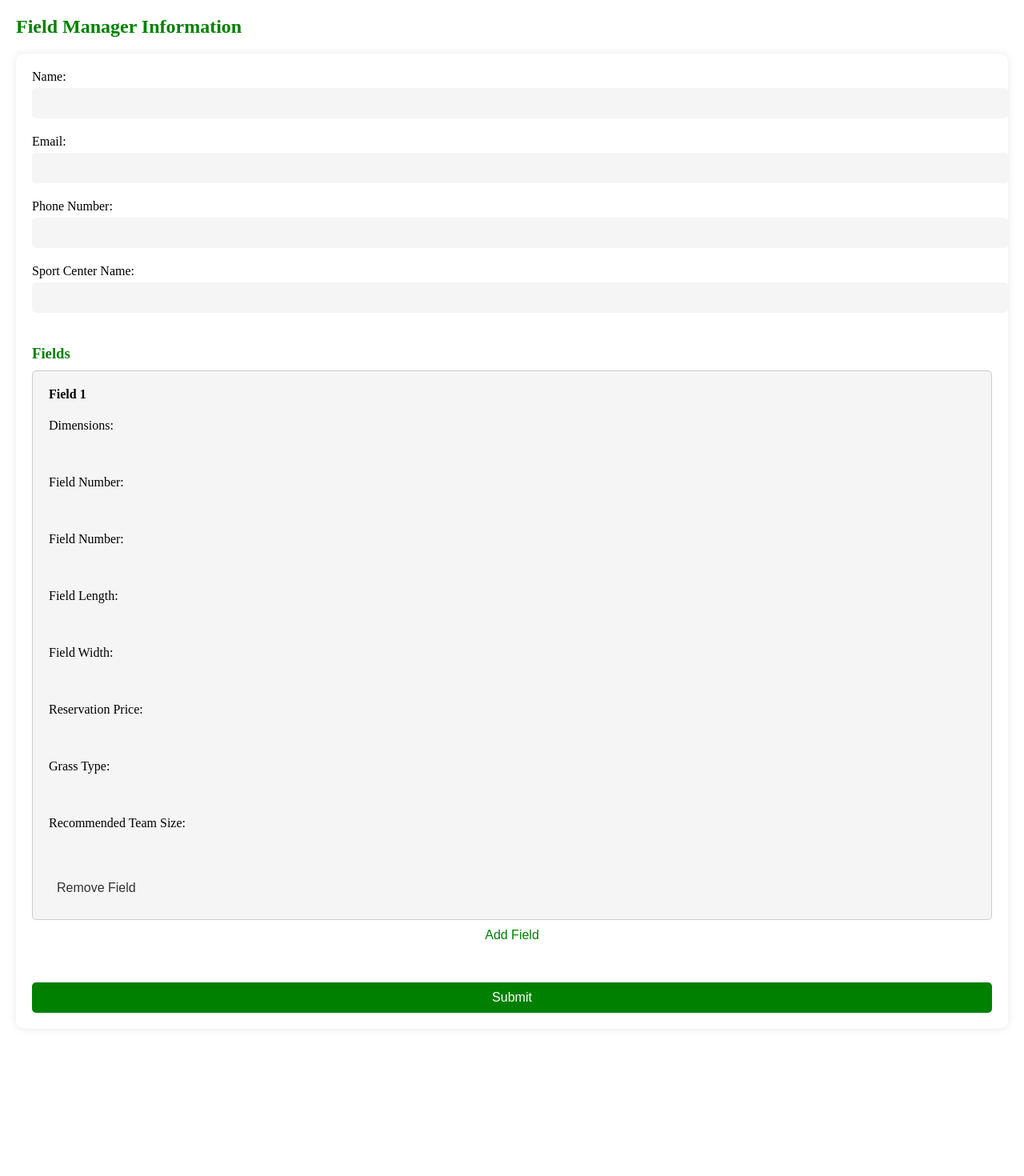
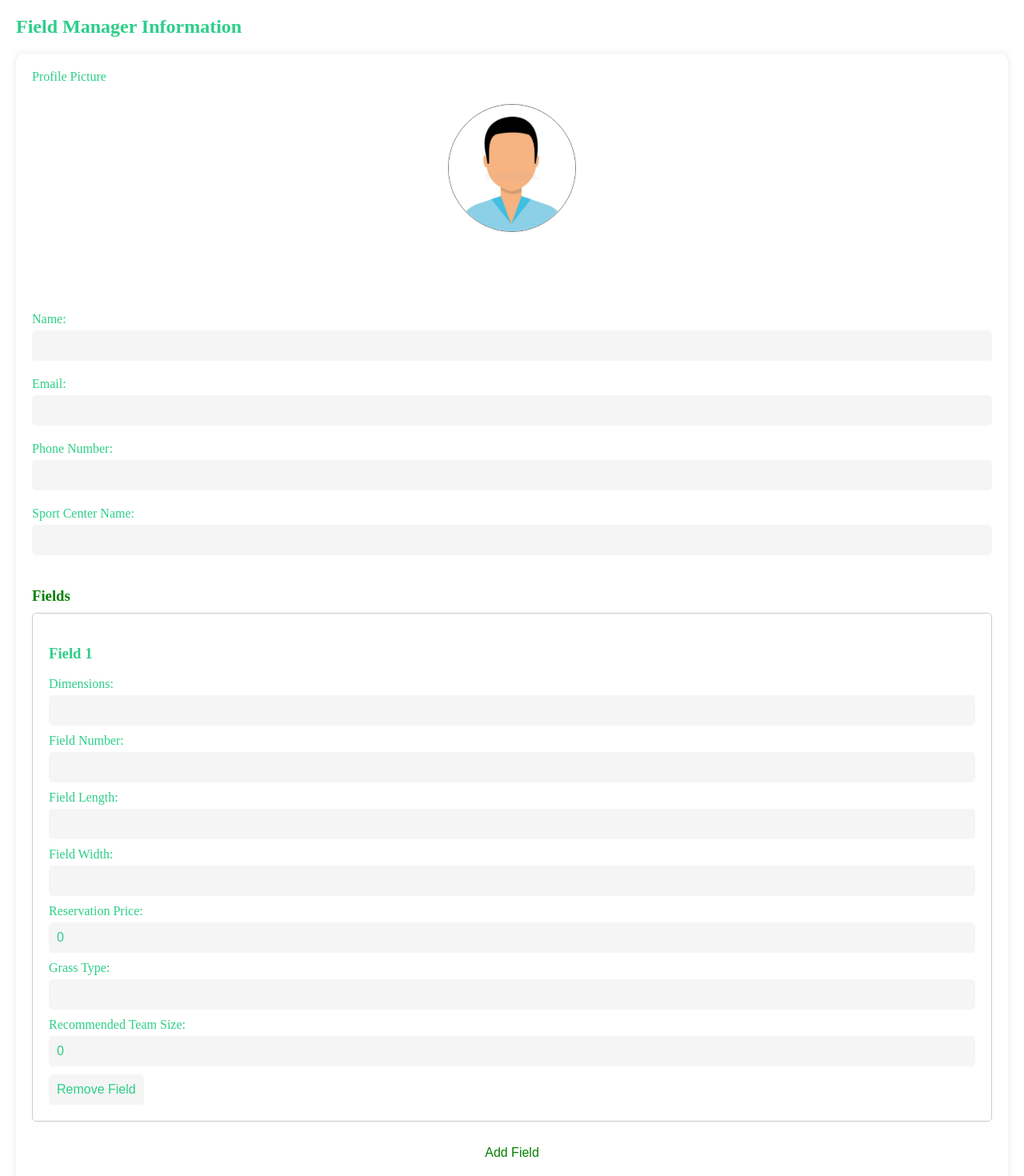
Before and after one commit to mhmdkhlf/PitchPal-Capstone-Project, a Vue app in the folder frontend_web/: page / in a window 1280 px wide. Shown: the top 1470 px of the page at 80% size. Before the commit the page ends 1306 px from the top, so only its background shows below. Built offline with nearby package versions, Linux system fonts and the light colour scheme.

Commit message:
front for manager profle done

```diff
--- a/frontend_web/src/components/firstTimeManagerProfile.vue
+++ b/frontend_web/src/components/firstTimeManagerProfile.vue
@@ -2,6 +2,11 @@
   <div class="field-manager-form-container">
     <h2 class="form-title">Field Manager Information</h2>
     <form class="field-manager-form" @submit.prevent="submitForm">
+      <div class="form-group">
+        <label for="name">Profile Picture</label>
+        <profilePicture />
+      </div>
+
       <div class="form-group">
         <label for="name">Name:</label>
         <input type="text" id="name" v-model="name" />
@@ -24,16 +29,12 @@
 
       <h3 class="field-title">Fields</h3>
       <div v-for="(field, index) in fields" :key="index" class="field-group">
-        <h4>Field {{ index + 1 }}</h4>
+        <h3>Field {{ index + 1 }}</h3>
         <div class="form-group">
           <label for="dimensions">Dimensions:</label>
           <input type="text" id="dimensions" v-model="field.dimensions" />
         </div>
 
-        <div class="form-group">
-          <label for="field-number">Field Number:</label>
-          <input type="text" id="field-number" v-model="field.fieldNumber" />
-        </div>
         <div class="form-group">
           <label for="field-number">Field Number:</label>
           <input type="text" id="field-number" v-model="field.fieldNumber" />
@@ -86,7 +87,12 @@
 </template>
 
 <script>
+import profilePicture from "./profilePicture.vue";
 export default {
+  name: "ManagerProfile",
+  components: {
+    profilePicture,
+  },
   data() {
     return {
       name: "",
@@ -97,6 +103,11 @@ export default {
         {
           dimensions: "",
           fieldNumber: "",
+          grassType: "",
+          length: "",
+          width: "",
+          recommendedTeamSize: 0,
+          reservation_price: 0,
         },
       ],
     };
@@ -117,7 +128,17 @@ export default {
   },
 };
 </script>
-<style scoped>
+<style lang="scss">
+* {
+  color: #2dce89;
+}
+
+.profile-pic-div {
+  position: relative !important;
+}
+.all {
+  padding-bottom: 0 !important;
+}
 .field-manager-form-container {
   /* display: flex;
   justify-content: center;
@@ -141,7 +162,7 @@ export default {
 .form-title {
   margin-top: 0;
   margin-bottom: 20px;
-  color: green;
+  color: #2dce89;
 }
 
 .field-title {
@@ -169,15 +190,15 @@ export default {
   background-color: #f5f5f5;
   font-size: 16px;
 }
-input {
-  width: 100% !important;
-}
+/* input {
+  width: 100%;
+} */
 
 .field-group {
   padding: 20px;
   border: 1px solid #ccc;
   border-radius: 5px;
-  background-color: #f5f5f5;
+  margin-bottom: 20px;
 }
 
 .field-group h4 {
@@ -205,26 +226,26 @@ input {
 }
 
 .add-field-button:hover {
-  background-color: green;
+  background-color: #2dce89;
   color: #fff;
 }
 
 .remove-field-button {
   background-color: #f5f5f5;
-  color: #333;
+  color: #2dce89;
   transition: all 0.2s ease-in-out;
 }
 
-.remove-field-button:hover {
+/* .remove-field-button:hover {
   background-color: #333;
   color: #fff;
-}
+} */
 
 .submit-button {
   padding: 10px;
   border: none;
   border-radius: 5px;
-  background-color: green;
+  background-color: #2dce89;
   color: #fff;
   font-size: 16px;
   cursor: pointer;
@@ -234,7 +255,7 @@ input {
 
 .submit-button:hover {
   background-color: #fff;
-  color: green;
-  border: 1px solid green;
+  color: #2dce89;
+  border: 1px solid #2dce89;
 }
 </style>
```
